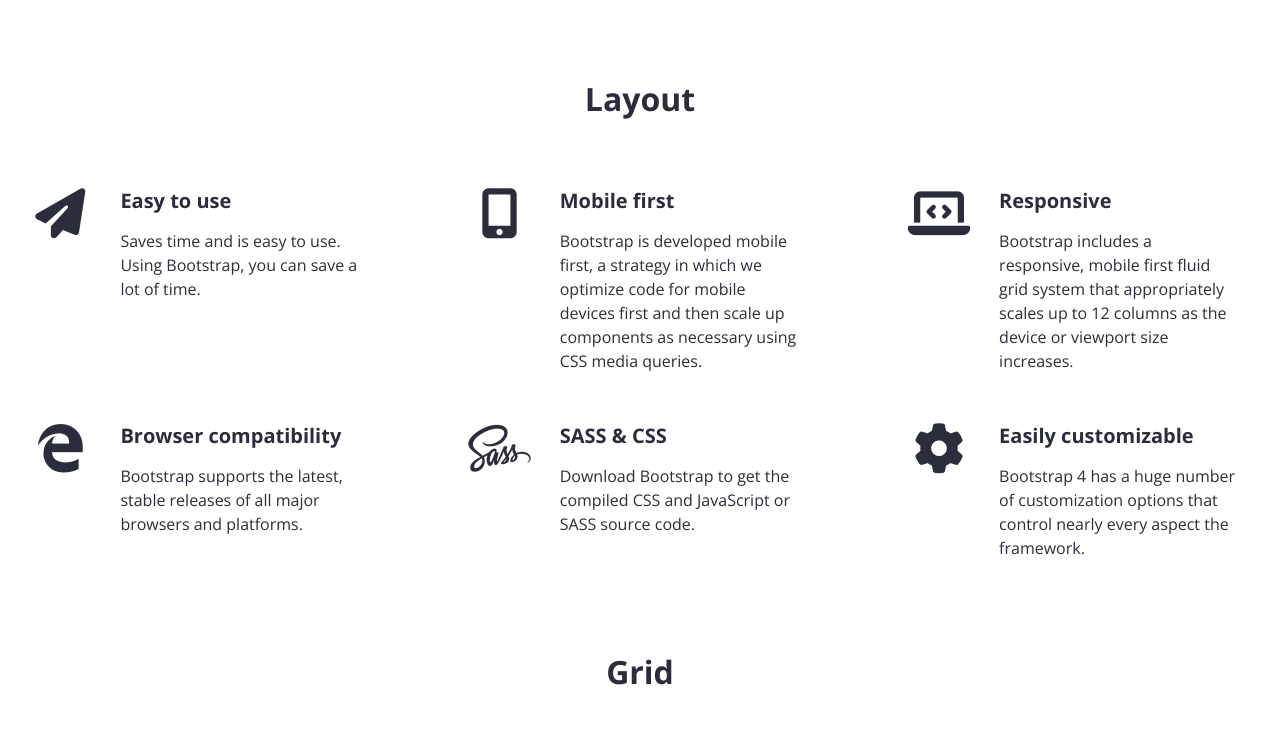
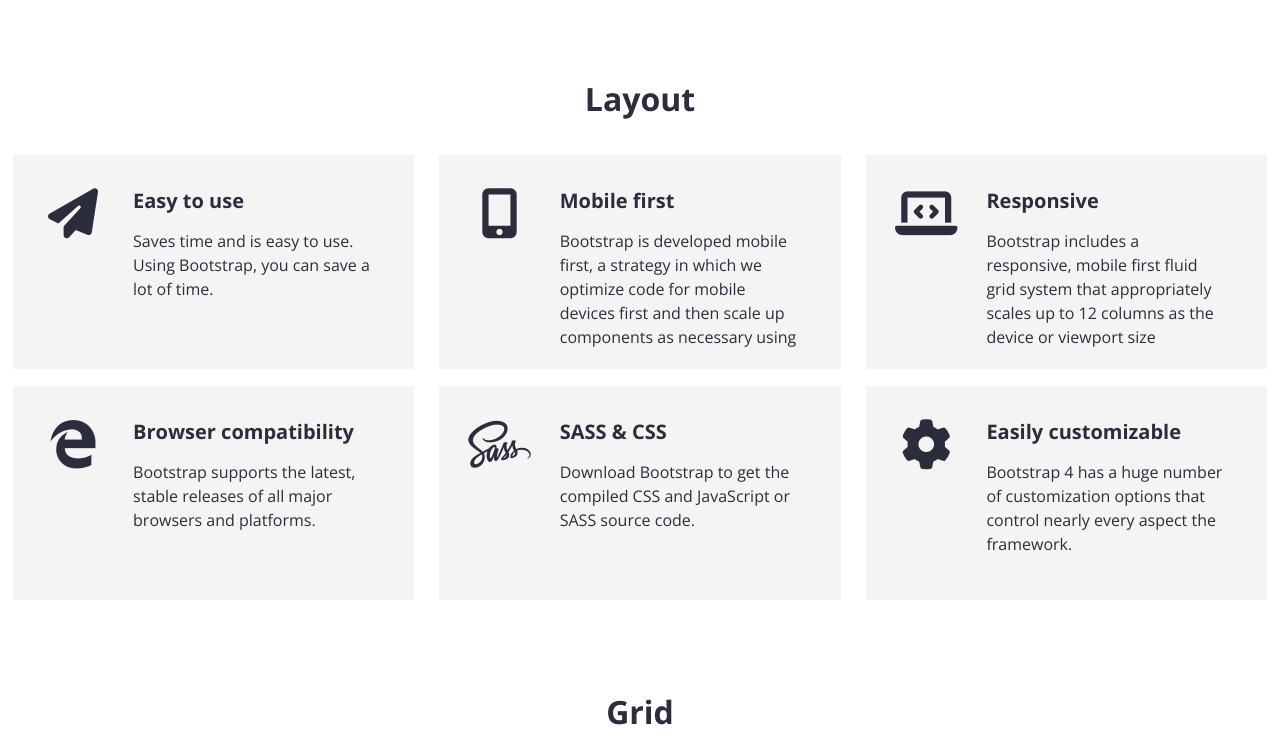
Before and after one commit to vikmvp2021/bv4-flex, a plain HTML site: page public_html/index.html in a window 1280 px wide. Shown: the part 663-1403 px from the top of the page. Drawn offline with nearby package versions, Linux system fonts and the light colour scheme.

Commit message:
layout section details changed

```diff
--- a/nbproject/private/private.xml
+++ b/nbproject/private/private.xml
@@ -3,6 +3,7 @@
     <editor-bookmarks xmlns="http://www.netbeans.org/ns/editor-bookmarks/2" lastBookmarkId="0"/>
     <open-files xmlns="http://www.netbeans.org/ns/projectui-open-files/2">
         <group>
+            <file>file:/C:/Users/vikto/OneDrive/Radna%20površina/workspace-cubes/bv4/public_html/css/styles.css</file>
             <file>file:/C:/Users/vikto/OneDrive/Radna%20površina/workspace-cubes/bv4/public_html/index.html</file>
         </group>
     </open-files>
--- a/public_html/css/styles.css
+++ b/public_html/css/styles.css
@@ -64,6 +64,9 @@ p{
 
 .justify-space-between{
     justify-content: space-between;
+}
+.justify-around{
+    justify-content: space-around;
 }
 .justify-content-center{
     justify-content: center;
@@ -141,8 +144,14 @@ p{
     margin-bottom: 3.5rem;
 }
 .layout_item{
-    flex: 0 0 calc(33.33% - 76px/3);
+    flex: 0 0 calc(33.33% - 76px/3); /*u kalkulaciju sam dodao i prostor oko itema u invisionu, mozda nisam trebao ali ovako izgleda pribliznije*/
     padding-top: 33px;
+    padding-bottom: 20px;  /*padding bottom je odokativan nisam mogao da vidim iz invisona*/
+    background-color: #F4F4F4;
+}
+.layout_item div p{
+    height: 12rem;       /*nisam mogao da odradim da mi budu svi itemi iste visine, ne ynam dal je ovako pravilno da se radi*/
+    overflow: hidden;
 }
 .layout_item:nth-of-type(1),
 .layout_item:nth-of-type(2),
@@ -175,7 +184,7 @@ p{
 /* layout section end*/
 
 
-/*grid se ction start*/
+/*grid section start*/
 .grid_section h2{
     font-size: 3.2rem;
     line-height: 4.3rem;
--- a/public_html/index.html
+++ b/public_html/index.html
@@ -73,7 +73,7 @@ Click nbfs://nbhost/SystemFileSystem/Templates/Other/html.html to edit this temp
             <section class="layout_section">
                 <h2 id="layout">Layout</h2>
                 <!-- flex wrapper start -->
-                <div class="layout_wrapper d-flex f-wrap justify-space-between">
+                <div class="layout_wrapper d-flex f-wrap justify-around"> <!-- u opisu domaceg pise da treba space-between al cini mi se da je bolje space around -->
                     <!-- layout item start -->
                     <article class="layout_item d-flex">
                         <aside>
```
